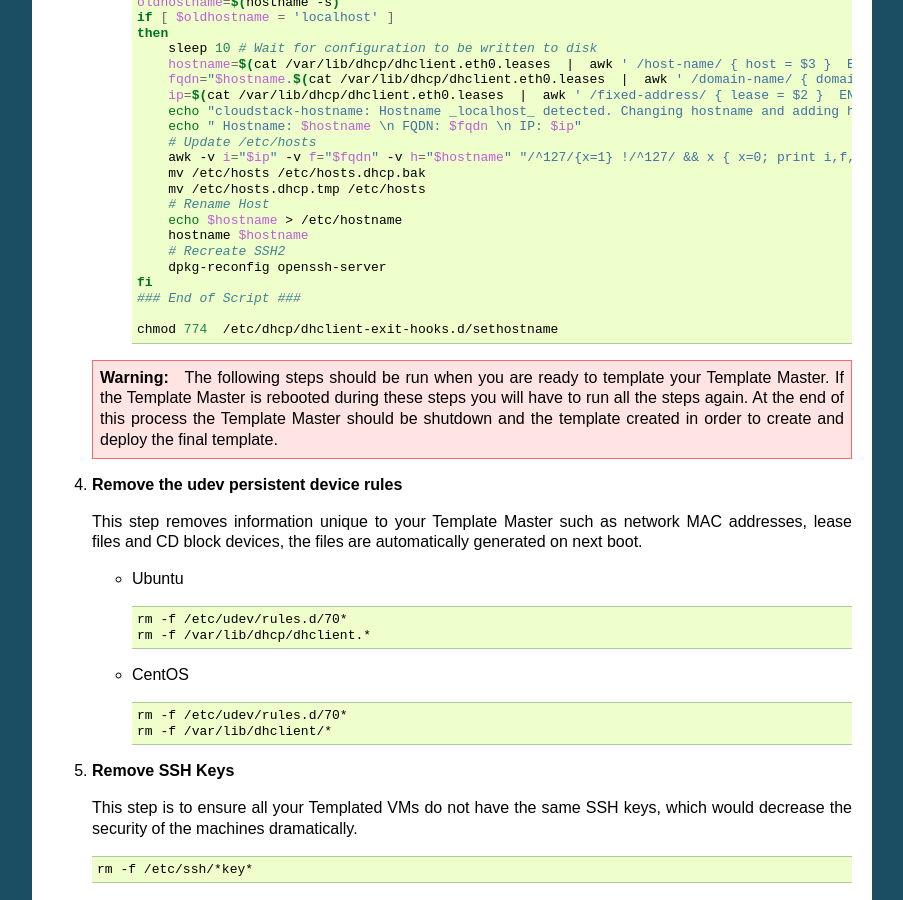
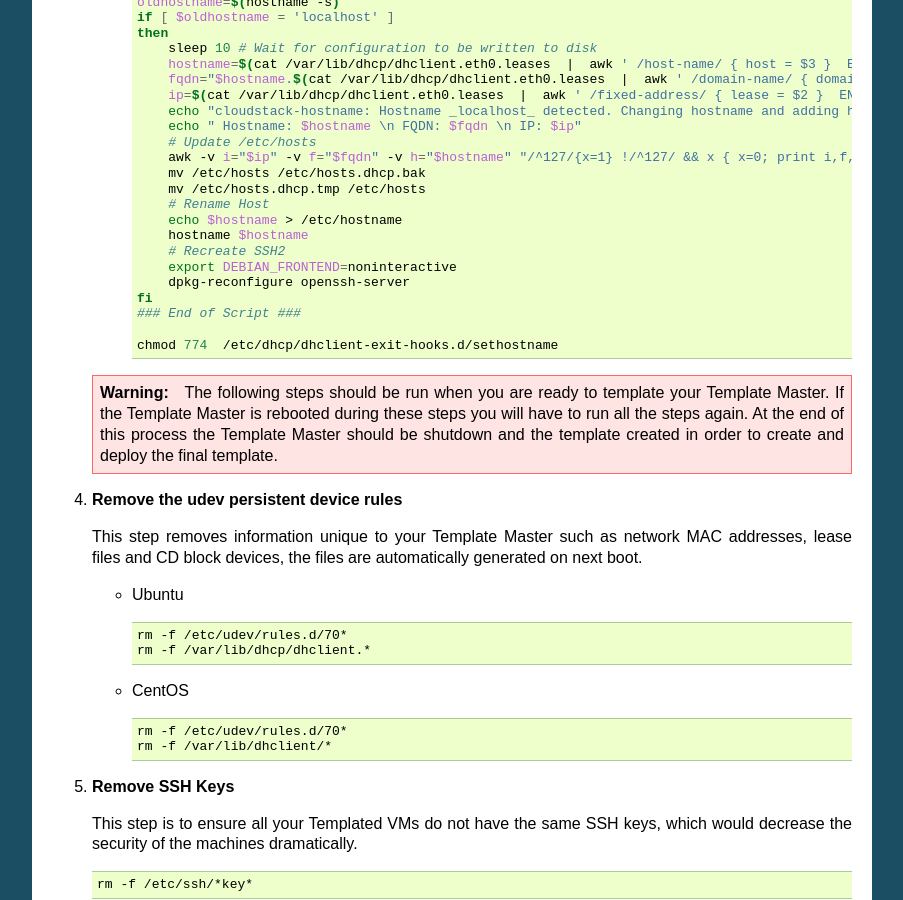
Before and after one commit to apache/cloudstack-docs-admin, a Sphinx documentation site: the page built from source/templates.rst, in a window 1280 px wide and 900 px high, scrolled down 5723 px. Shown: the whole window, without its empty margins (198-1101 px from the left). Built offline with Sphinx 7.4.7, drawn with Linux system fonts in a browser that asks for light colours.

Commit message:
Update templates.rst: This closes #10
The right command is dpkg-reconfigure and not dpkg-reconfig.

Signed-off-by: Sebastien Goasguen <runseb@gmail.com>

```diff
--- a/source/templates.rst
+++ b/source/templates.rst
@@ -485,7 +485,8 @@ templating.
                 echo $hostname > /etc/hostname
                 hostname $hostname
                 # Recreate SSH2
-                dpkg-reconfig openssh-server
+                export DEBIAN_FRONTEND=noninteractive
+                dpkg-reconfigure openssh-server
             fi
             ### End of Script ###
 
```
